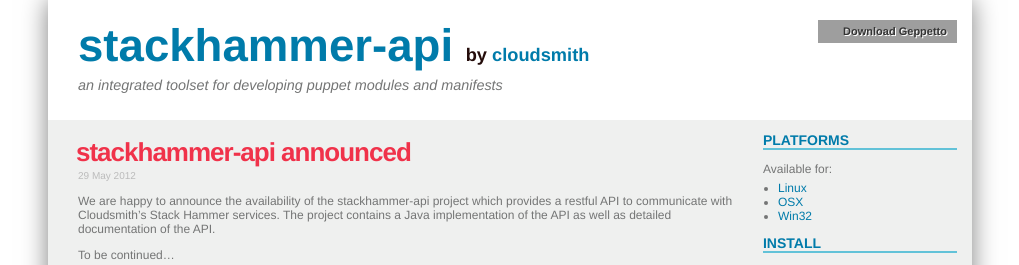
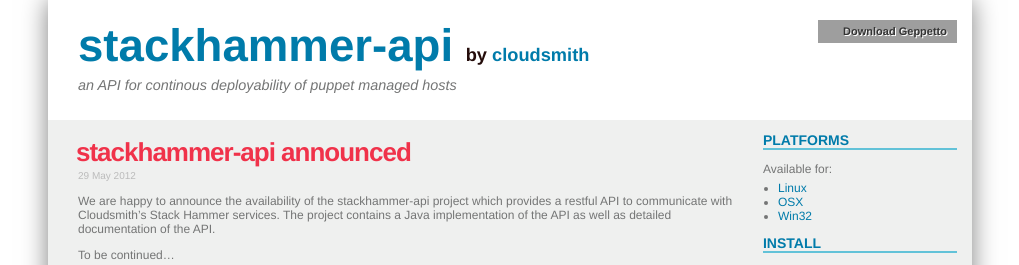
Before and after one commit to puppetlabs-toy-chest/stackhammer-api, a Jekyll site: the page built from index.html, in a window 1280 px wide, cut to the strip 0-265 px from the top of the page. Shown: the whole strip, without its empty margins (130-1149 px from the left). Built offline with Jekyll 4.4.1, drawn with Linux system fonts in a browser that asks for light colours; nearby versions of some CDN libraries; comment, search, counter and statistics services are not loaded; grey boxes are pictures that could not be loaded.

Commit message:
Changes header tagline from geppetto to stackhammer-api

```diff
--- a/_layouts/default.html
+++ b/_layouts/default.html
@@ -57,7 +57,7 @@
           <span class="small">by <a href="http://www.cloudsmith.com">cloudsmith</a></span></h1>
 
         <div class="description">
-          an integrated toolset for developing puppet modules and manifests
+          an API for continous deployability of puppet managed hosts
         </div>
     </div>
 
```
